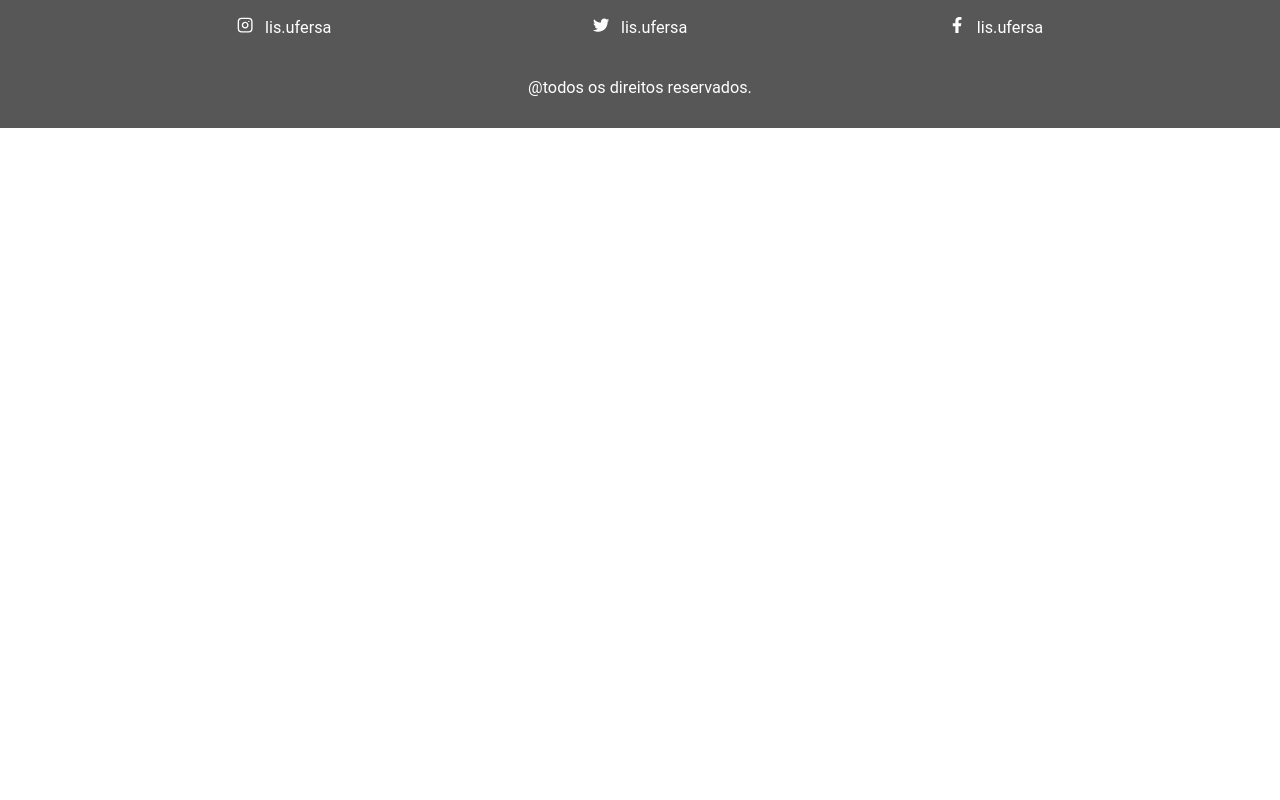
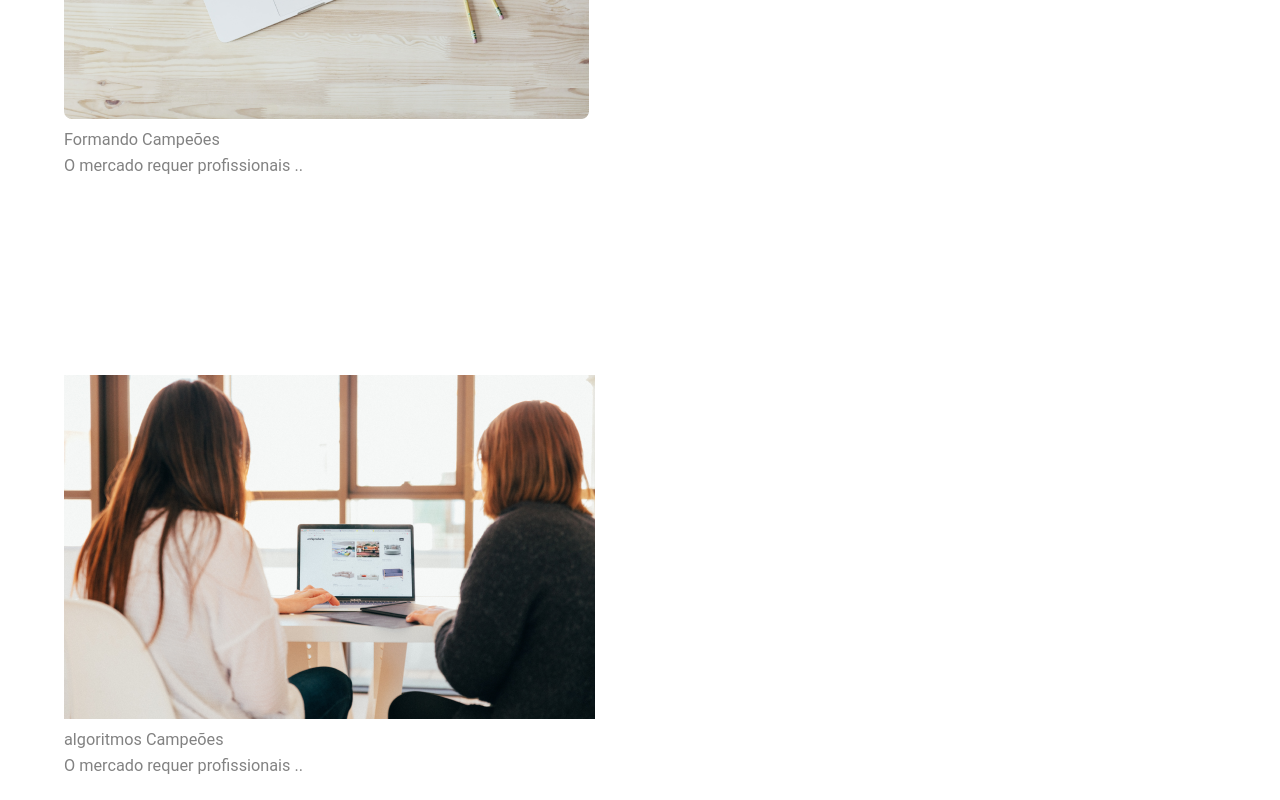
Before and after one commit to DiegoOlive/LIS-lab, a React (Create React App) app: page / in a window 1280 px wide. Shown: the part 700-1500 px from the top of the page. Before the commit the page ends 828 px from the top, so only its background shows below. Built offline with nearby package versions, Linux system fonts and the light colour scheme.

Commit message:
add projetos(Home)- aula 21

```diff
--- a/src/components/Container/index.tsx
+++ b/src/components/Container/index.tsx
@@ -5,7 +5,6 @@ import Page from '../Page';
 //tag do html main
 const PageContainer = styled.main`
     width: 90%;
-    background-color: tomato;
 
 `
 //acessar props dos filhos elementos dentro dessa tag
--- /dev/null
+++ b/src/components/Projetos/index.tsx
@@ -0,0 +1,50 @@
+import React from 'react';
+import styled from 'styled-components';
+import {PROJETOS} from '../../data/projetos';
+import Card from '../ProjetosCard';
+
+const ProjetList = styled.section`
+    margin-top: 20px;
+    font-family: 'Roboto', sans-serif;
+    font-size: 1.6rem;
+    line-height: 1.6rem;
+`
+
+const ProjetoName = styled.h2`
+ color: var(--cinza);
+ font-size: 1.6rem;
+ margin: 10px 0;
+ font-weight: normal;
+`
+
+const Description = styled.p`
+    color: var(--cinza);
+    height: 150px;
+    overflow: hidden;
+`
+
+const Image = styled.img`
+
+`
+
+export default function Projetos() {
+    return (
+        <ProjetList>
+            {
+                PROJETOS.filter(p => p.featured === true).map((projeto) => {
+                    return(
+                        <Card key={projeto.name}>
+                            <Image src={require(`../../assets/${projeto.image}`)} alt={projeto.name} />
+                            <ProjetoName>
+                                {projeto.name}
+                            </ProjetoName>
+                            <Description>
+                                {projeto.description}
+                            </Description>
+                        </Card>
+                    );
+                })
+            }
+        </ProjetList>
+    );
+}
--- /dev/null
+++ b/src/components/ProjetosCard/index.tsx
@@ -0,0 +1,8 @@
+import styled from 'styled-components';
+
+const Card = styled.article`
+    height: 600px;
+    overflow: hidden;
+`
+
+export default Card;
--- /dev/null
+++ b/src/data/projetos.tsx
@@ -0,0 +1,24 @@
+export const PROJETOS =
+[
+    {
+        "name": "Formando Campeões",
+        "image": "images/formando-campeoes.png",
+        "situation": "em andamento",
+        "featured": true,
+        "description": "O mercado requer profissionais ..",
+    },
+    {
+        "name": "algoritmos Campeões",
+        "image": "images/pre-algoritmos.png",
+        "situation": "em andamento",
+        "featured": true,
+        "description": "O mercado requer profissionais ..",
+    },
+    {
+        "name": "Formando Campeões",
+        "image": "images/formando-campeos.png",
+        "situation": "em andamento",
+        "featured": false,
+        "description": "O mercado requer profissionais ..",
+    }
+]
--- a/src/pages/Home/index.tsx
+++ b/src/pages/Home/index.tsx
@@ -1,6 +1,7 @@
 import React from 'react';
 import PageTemplate from '../PageTemplate';
 import homeImg from '../../assets/images/home/inicio.svg';
+import Projetos from '../../components/Projetos';
 
 export default function Home() {
     return (
@@ -11,7 +12,7 @@ export default function Home() {
             buttonLink="/projetos"
             buttonText="Projetos"
         >
-            <h1>Home</h1>
+            <Projetos />
         </PageTemplate>
     );
 }
--- a/src/pages/PageTemplate/index.tsx
+++ b/src/pages/PageTemplate/index.tsx
@@ -3,6 +3,10 @@ import Header from '../../components/Header/Container';
 import Footer from '../../components/Footer/Container';
 import {BannerProps} from '../../components/Header/Banner';
 import Container from '../../components/Container';
+
+//home passa para pagetemplente em forma de filho
+//pagetemplate passa a informação para container
+//container carrega a informação (respiro ao conteudo)
 
 const PageTemplate: React.FC<BannerProps> = (props) => {
     return (
```
Also changed, not shown: src/assets/images/formando-campeoes.png (added), src/assets/images/pre-algoritmos.png (added).
